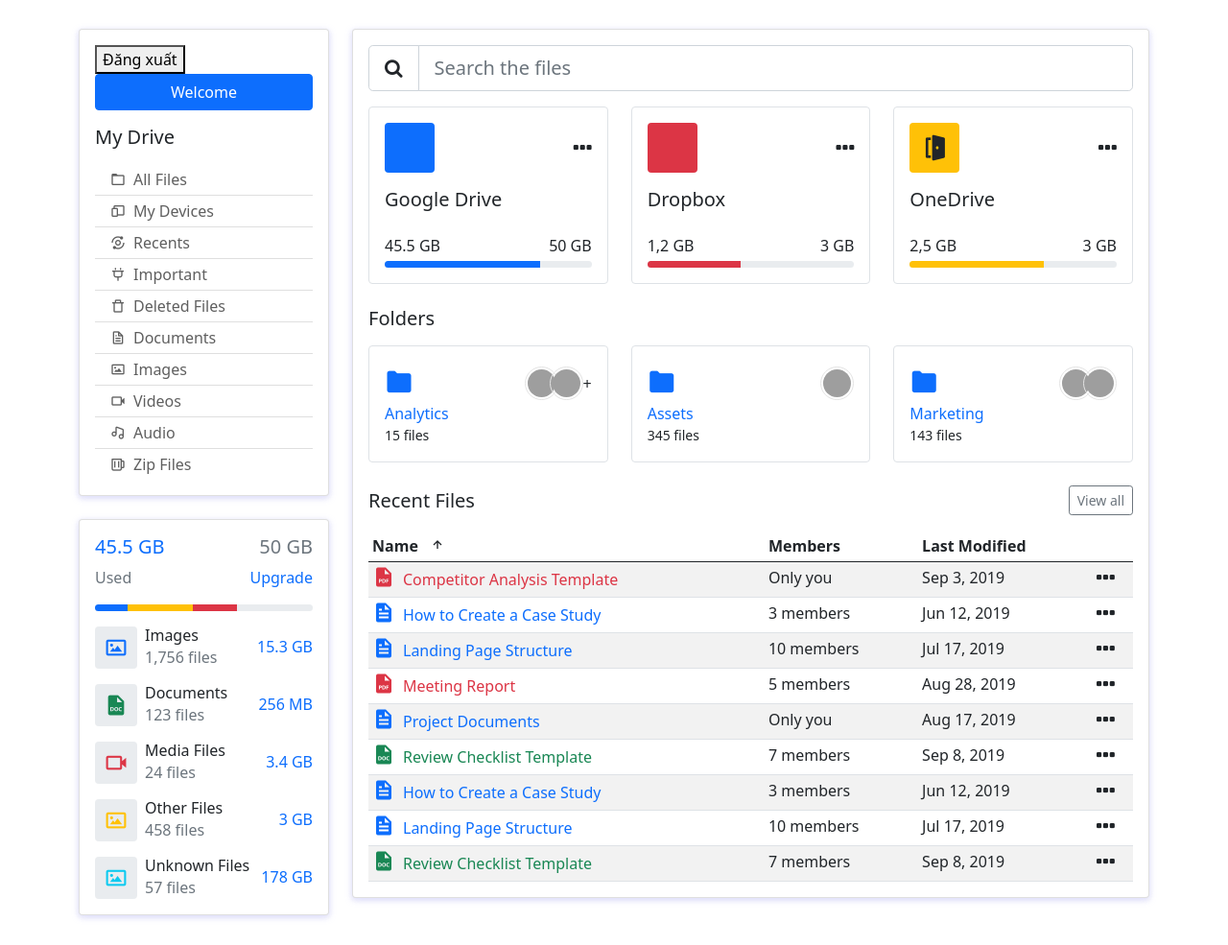
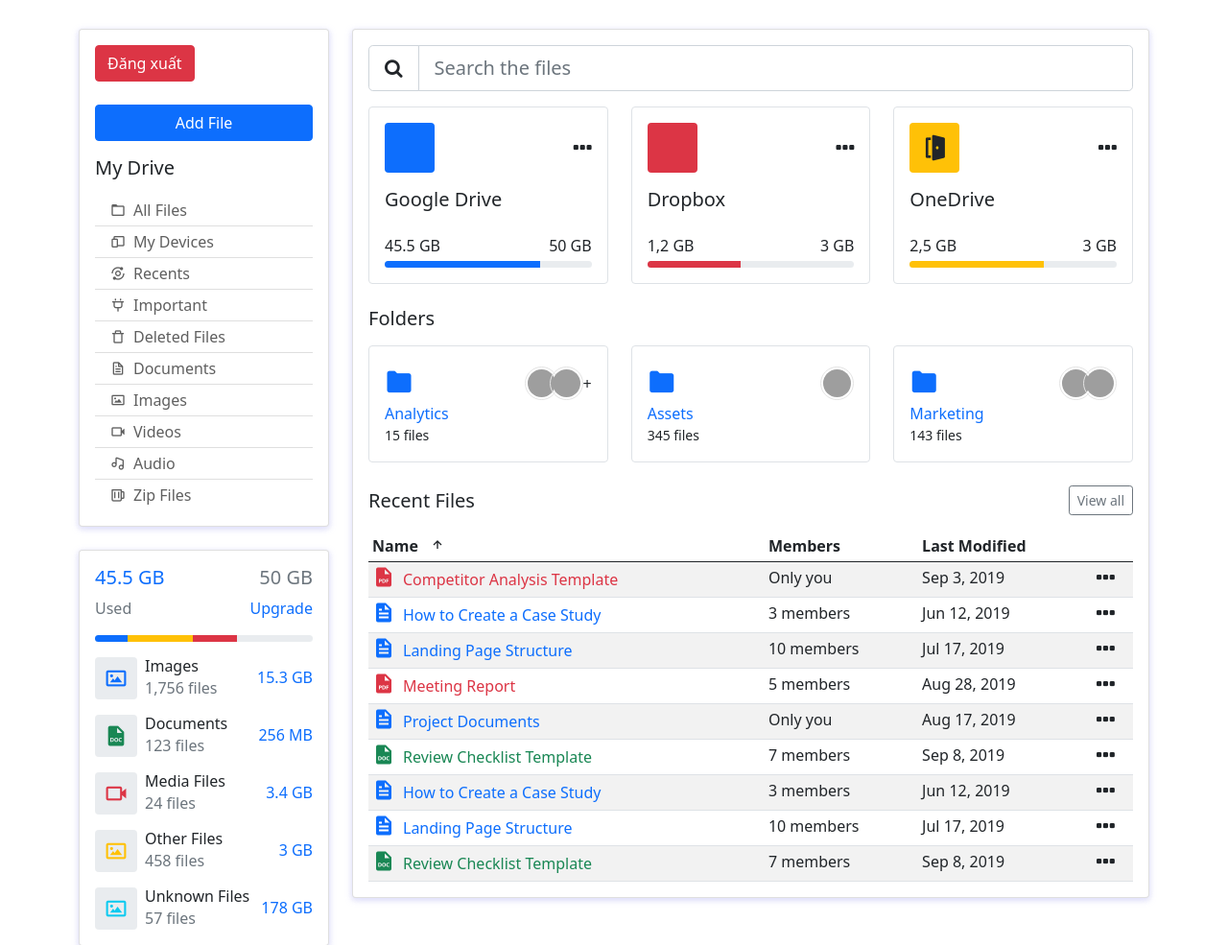
Before and after one commit to quanhay3/Nhom15-He-thong-quan-ly-tai-lieu, a PHP site: page /Nhom15-He-thong-quan-ly-tai-lieu/admin/user-index.php in a window 1280 px wide. Shown: the top 985 px of the page at 96% size. Before the commit the page ends 958 px from the top, so only its background shows below. Run offline with PHP 8.4, Linux system fonts and the light colour scheme; a user stored in the database is signed in; some libraries are stand-ins or nearby versions; grey boxes are pictures that could not be loaded.

Commit message:
sua user-index

```diff
--- a/admin/logout.php
+++ b/admin/logout.php
@@ -4,7 +4,7 @@
         unset($_SESSION['mySession']);
 
     }
-    header('location:login.php');
+    header('location:http://localhost:81/Nhom15-He-thong-quan-ly-tai-lieu/');
 
 
 
--- a/admin/process-login.php
+++ b/admin/process-login.php
@@ -8,7 +8,7 @@
         $result = mysqli_query($conn,$sql);
         if(mysqli_num_rows($result) == 1){
             $_SESSION['mySession'] = $username;
-            header("location:http://localhost:81/project/admin/user-index.php");
+            header("location:http://localhost:81/Nhom15-He-thong-quan-ly-tai-lieu/admin/user-index.php");
         }else{
             $response = 'failed_password';
             header("location:login.php?response=$response");
--- a/admin/user-index.php
+++ b/admin/user-index.php
@@ -1,3 +1,12 @@
+<?php
+  session_start();
+  if(!isset($_SESSION['mySession'])){
+    header('location:login.php');
+  }
+
+
+
+?>
 <!DOCTYPE html>
 <html lang="en">
 <head>
@@ -18,8 +27,8 @@
     <div class="col-12 col-lg-3">
 		<div class="card">
 			<div class="card-body">
-      <a href="logout.php"> <button type="submit" name="Logout">Đăng xuất</button> </a>
-				<div class="d-grid"> <a href="javascript:;" class="btn btn-primary">Welcome</a>
+      		<a href="logout.php"> <button type="submit" name="Logout" class="mb-4 btn btn-danger">Đăng xuất</button> </a>
+				<div class="d-grid"> <a href="javascript:;" class="btn btn-primary ">Add File</a>
 				</div>
 				<h5 class="my-3">My Drive</h5>
 				<div class="fm-menu">
--- a/index.php
+++ b/index.php
@@ -18,8 +18,7 @@
     <div class="col-12 col-lg-3">
 		<div class="card">
 			<div class="card-body">
-				<a href="http://localhost:81/nhom15-He-thong-quan-ly-tai-lieu/admin/login.php">Đăng nhập</a>
-				<div class="d-grid"> <a href="javascript:;" class="btn btn-primary">Welcome</a>
+				<div class="d-grid"> <a href="http://localhost:81/nhom15-He-thong-quan-ly-tai-lieu/admin/login.php" class="btn btn-primary ">Đăng nhập</a>
 				</div>
 				<h5 class="my-3">My Drive</h5>
 				<div class="fm-menu">
```
